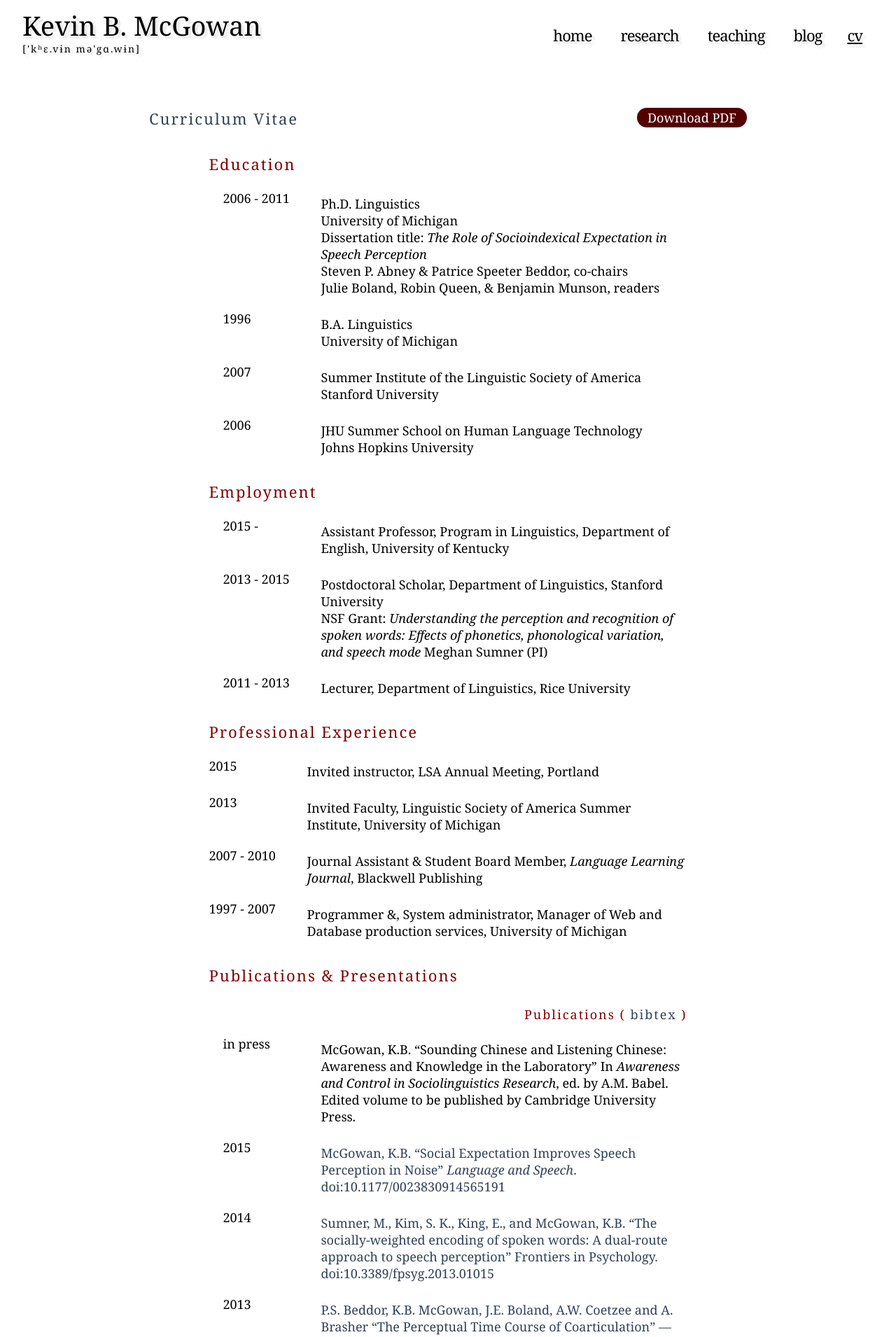
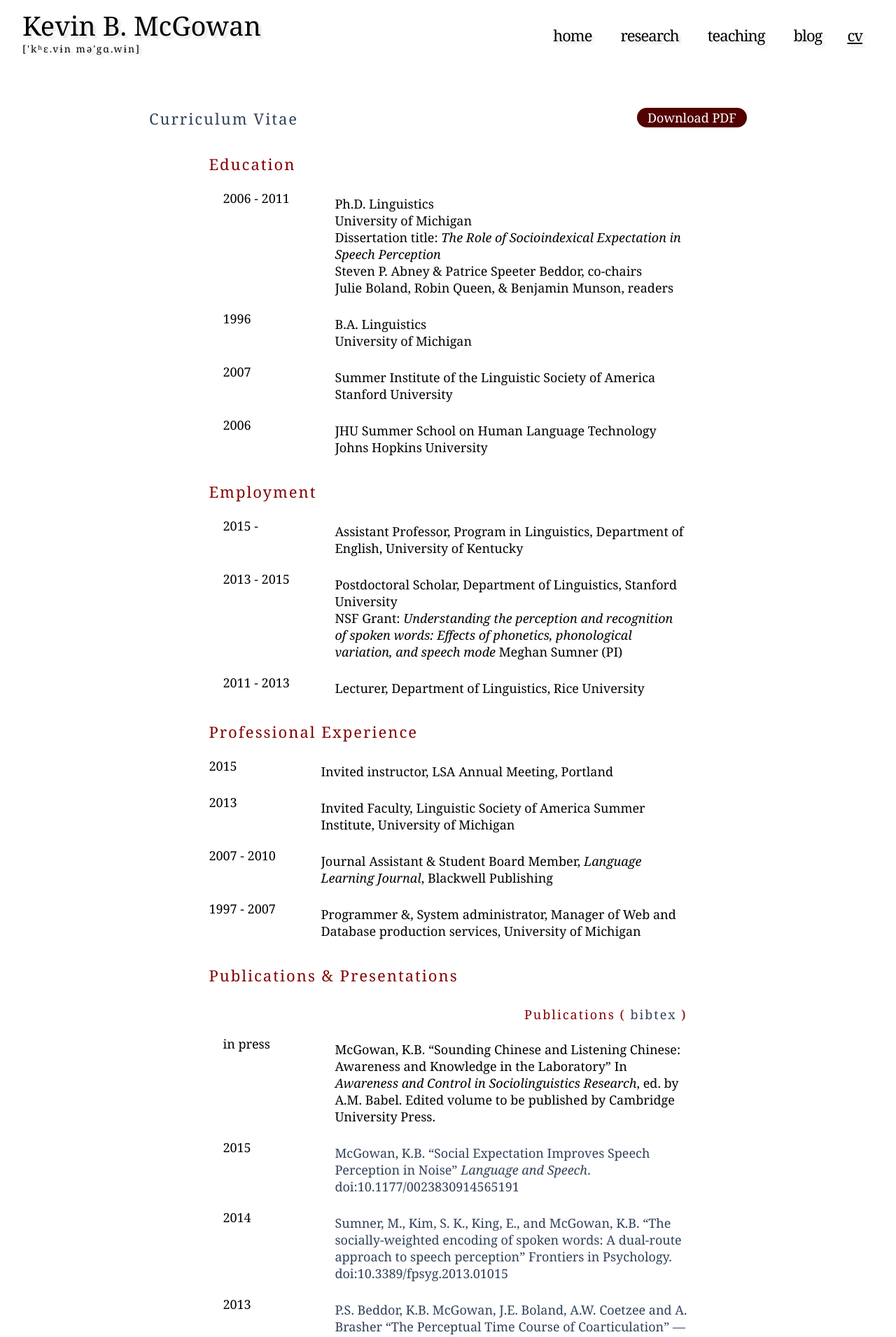
Before and after one commit to kbmcgowan/kbmcgowan.github.io, a Jekyll site: the page built from cv/index.html, in a window 1280 px wide. Shown: the top 1910 px of the page at 70% size. Built offline with Jekyll 4.4.1, drawn with Linux system fonts in a browser that asks for light colours; nearby versions of some CDN libraries; some web fonts are replaced; library files that are not in the unit come from our copies.

```diff
--- a/css/simple.css
+++ b/css/simple.css
@@ -469,7 +469,7 @@
 }
 
 dd {
-    margin-left: 140px;
+    margin-left: 160px;
     margin-bottom: 20px;
     margin-top: -16px;
 }
```
